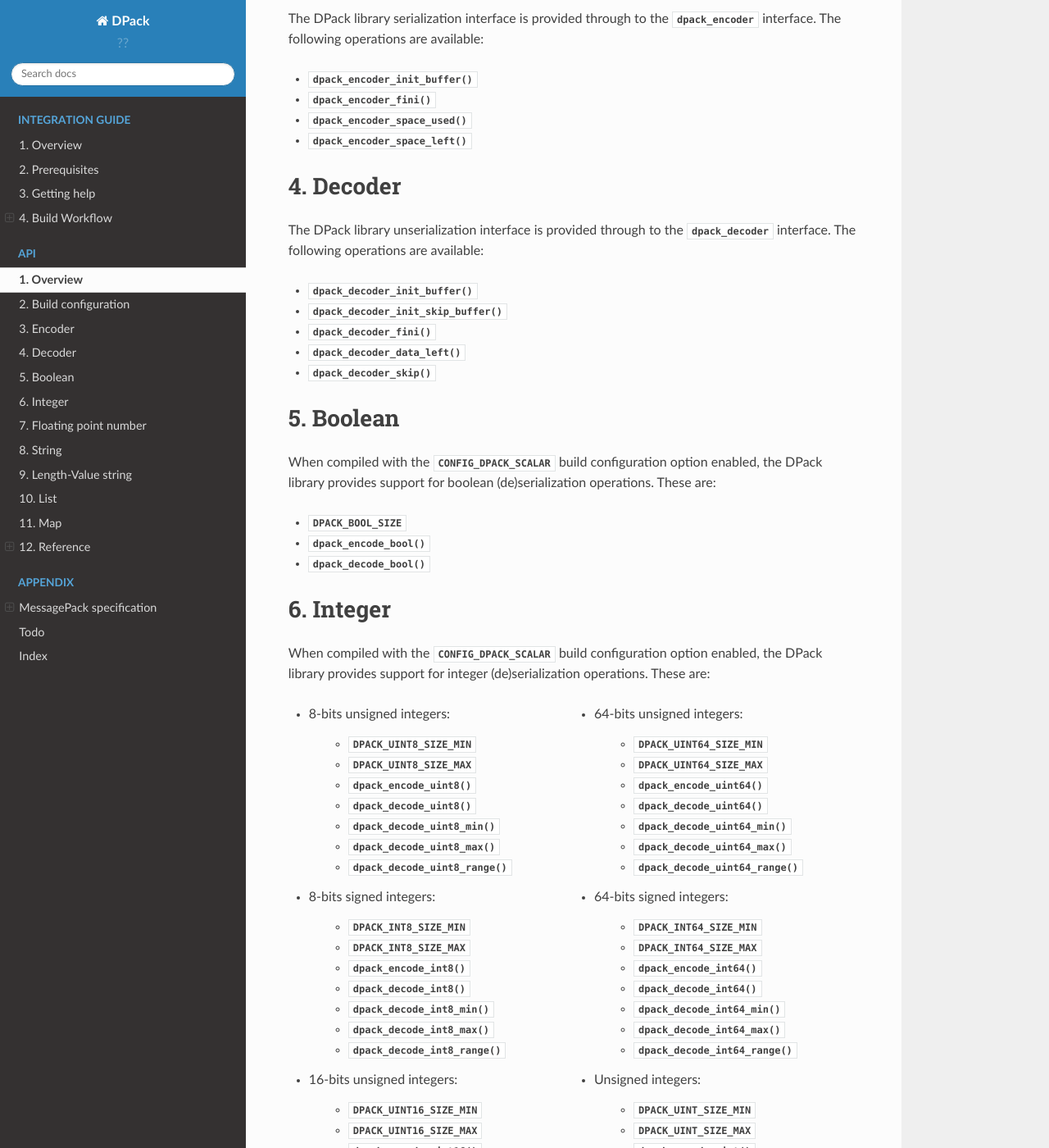
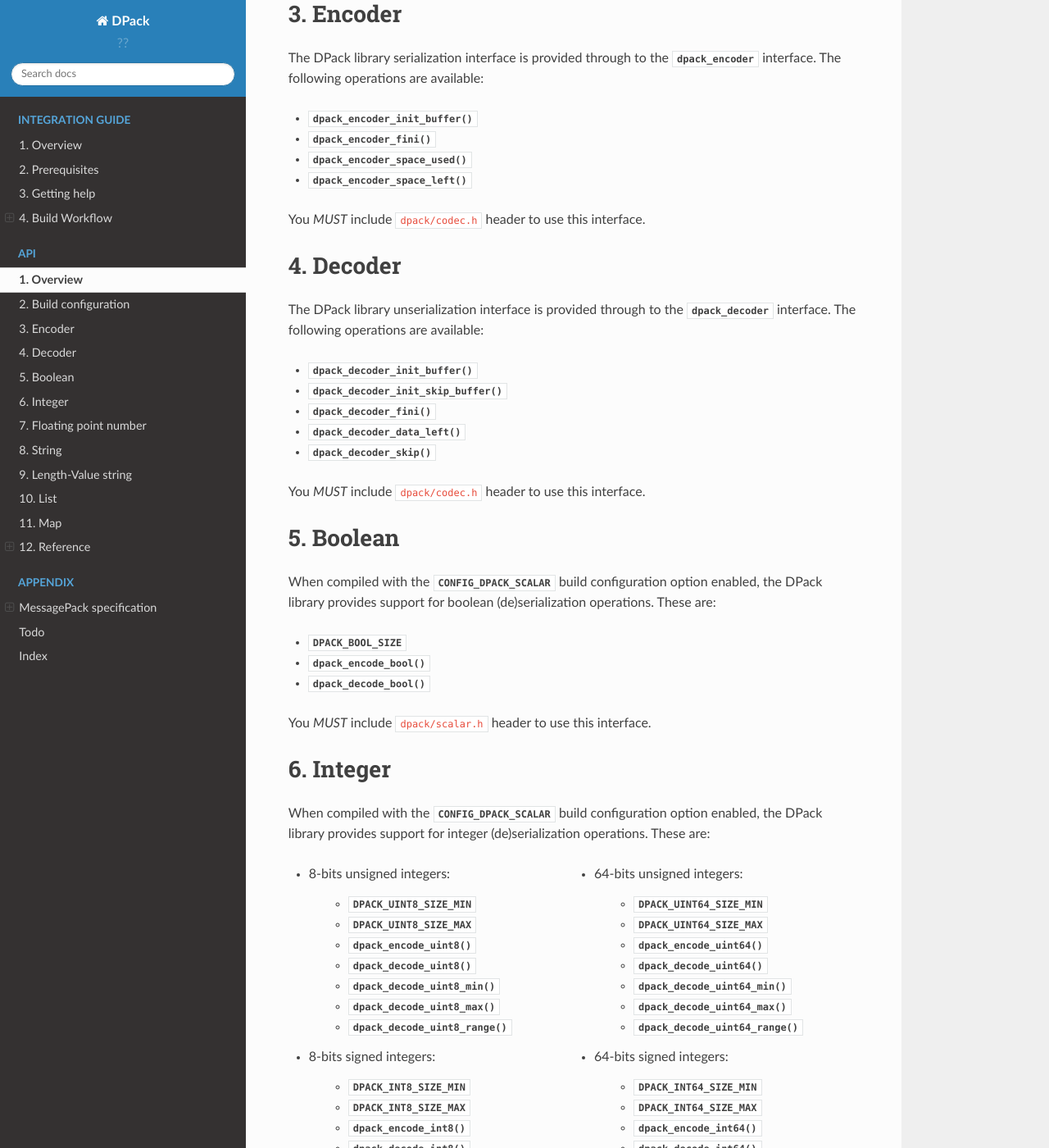
Before and after one commit to grgbr/dpack, a Sphinx documentation site: the page built from sphinx/api.rst, in a window 1280 px wide and 1400 px high, scrolled down 1389 px. Shown: the whole window at 82% size. Built offline with Sphinx 7.4.7 and the Read the Docs theme 2.0.0, drawn with Linux system fonts in a browser that asks for light colours; some of the changed text lies outside the part shown.

```diff
--- a/sphinx/api.rst
+++ b/sphinx/api.rst
@@ -85,6 +87,8 @@
 * :c:func:`dpack_encoder_space_used`
 * :c:func:`dpack_encoder_space_left`
 
+You *MUST* include :file:`dpack/codec.h` header to use this interface.
+
 .. index:: decode, unserialize, unpack
 
 Decoder
@@ -99,6 +103,8 @@
 * :c:func:`dpack_decoder_data_left`
 * :c:func:`dpack_decoder_skip`
 
+You *MUST* include :file:`dpack/codec.h` header to use this interface.
+
 .. index:: boolean, bool
 
 Boolean
@@ -111,6 +117,8 @@
 * :c:macro:`DPACK_BOOL_SIZE`
 * :c:func:`dpack_encode_bool`
 * :c:func:`dpack_decode_bool`
+
+You *MUST* include :file:`dpack/scalar.h` header to use this interface.
 
 .. index:: integers, signed, unsigned, 8-bits, 16-bits, 32-bits, 64-bits
 
@@ -224,6 +232,8 @@
       * :c:func:`dpack_decode_int_range`
 
    * :c:macro:`DPACK_STDINT_SIZE_MIN`
+
+You *MUST* include :file:`dpack/scalar.h` header to use this interface.
 
 .. index:: float, double, floating point number
 
--- a/sphinx/conf.py
+++ b/sphinx/conf.py
@@ -96,7 +96,7 @@
 breathe_default_project        = project
 breathe_projects               = { breathe_default_project: doxyxmldir }
 breathe_domain_by_extension    = { "h" : "c", "c": "c" }
-breathe_show_include           = False
+breathe_show_include           = True
 breathe_order_parameters_first = True
 breathe_separate_member_pages  = False
 breathe_default_members        = tuple('members')
```
Also changed, not shown: other parts of sphinx/api.rst (+2 -0 lines), 3 other files.
